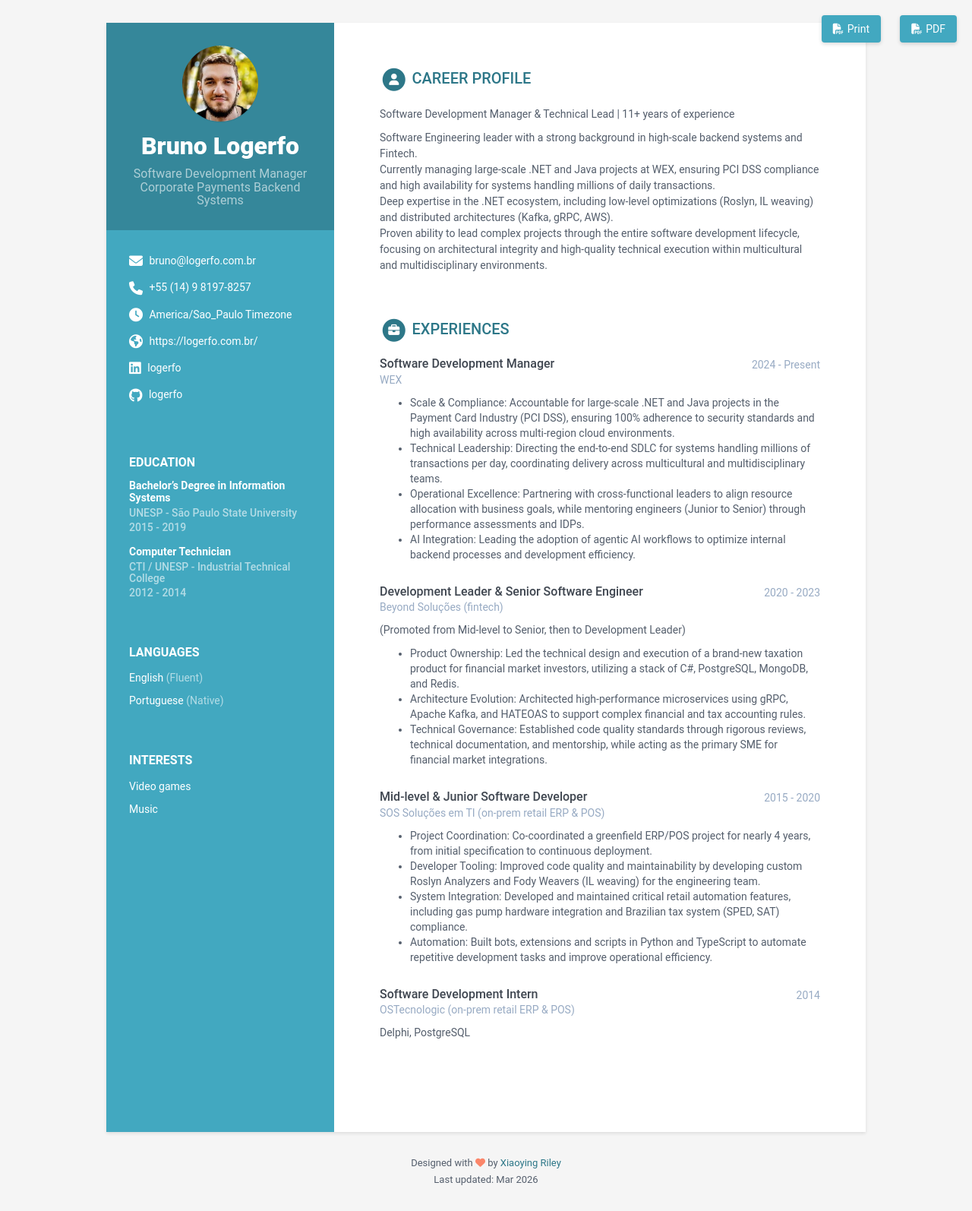
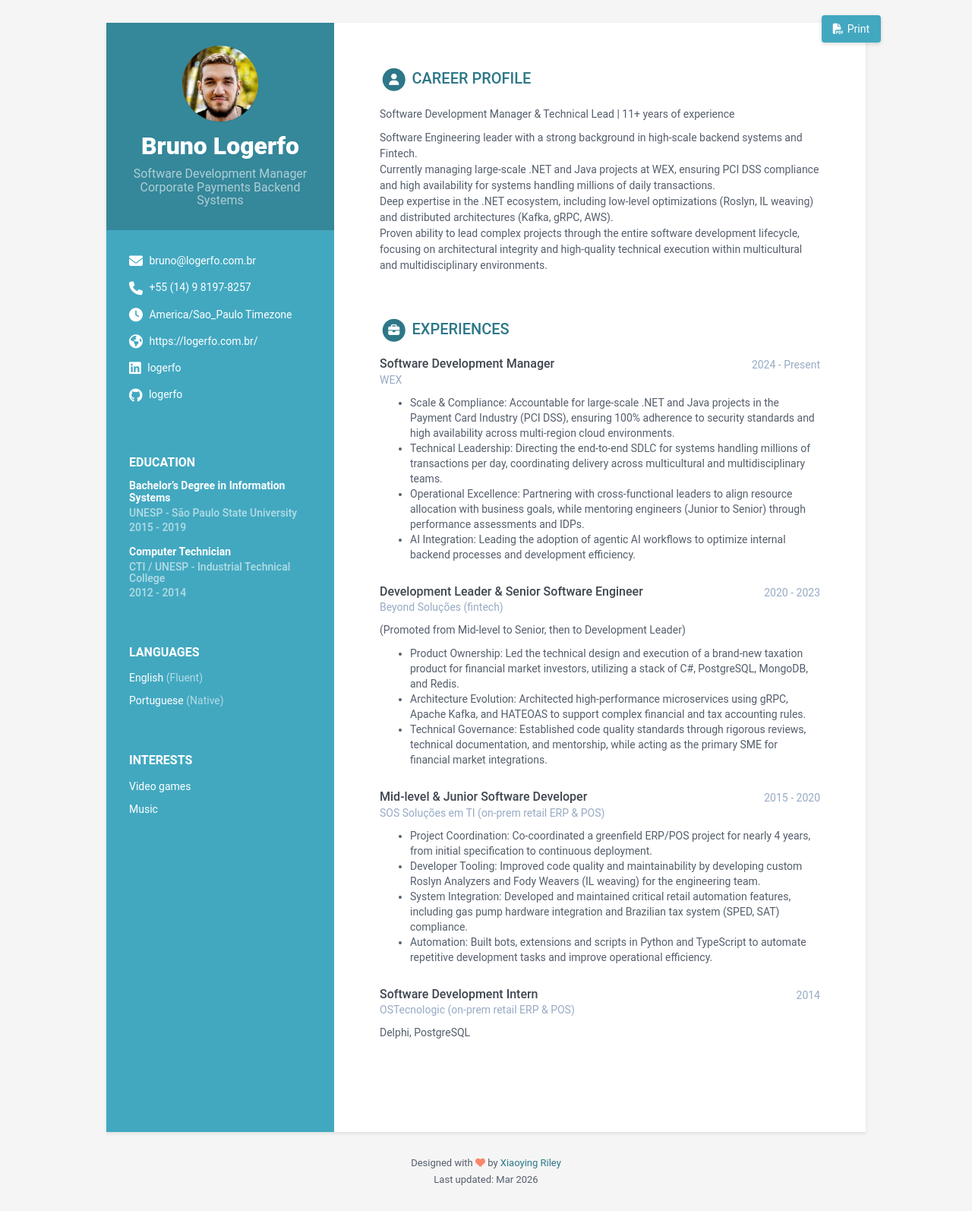
Before and after one commit to Logerfo/resume, a Jekyll site: the page built from index.html, in a window 1280 px wide. Shown: the whole page at 76% size. Built offline with Jekyll 4.4.1, drawn with Linux system fonts in a browser that asks for light colours.

Commit message:
Update default.html

```diff
--- a/_layouts/default.html
+++ b/_layouts/default.html
@@ -12,10 +12,6 @@
 
   <button onclick="print()" class="print-button d-print-none">
     <i class="fas fa-file-pdf"></i>Print
-  </button>
-
-  <button onclick="generatePDF()" class="pdf-button d-print-none" id="pdfButton">
-    <i class="fas fa-file-pdf"></i>PDF
   </button>
 
   <div class="wrapper">
```
